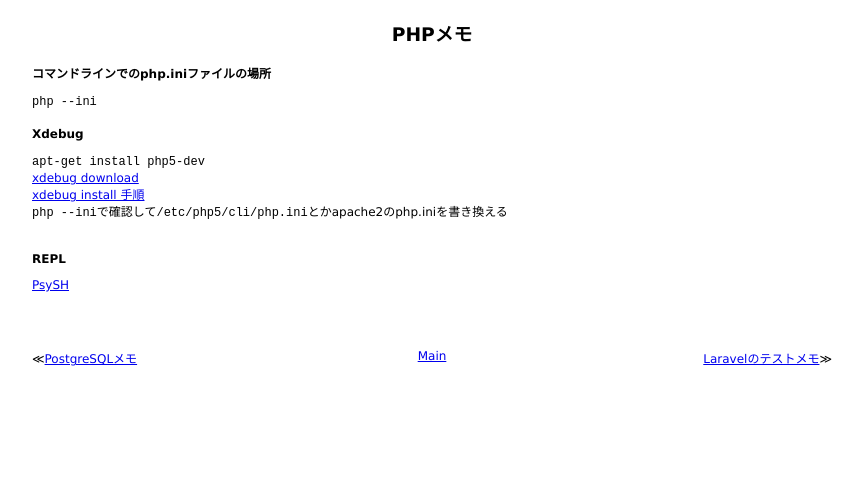
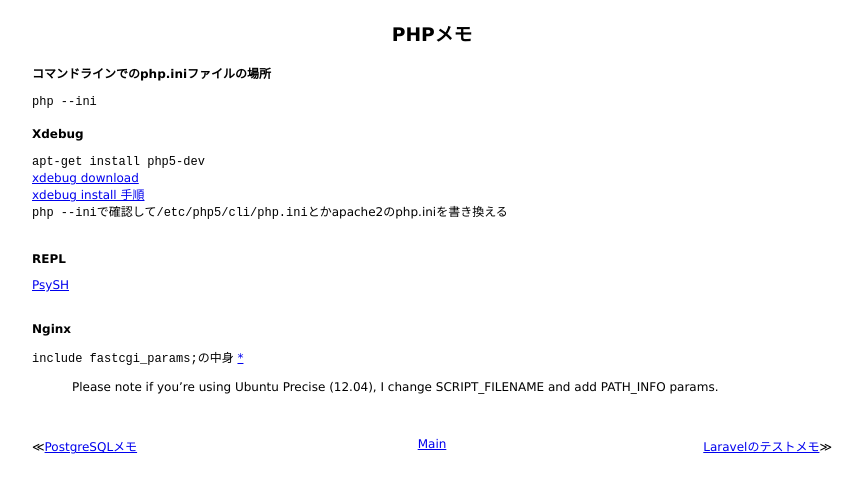
Before and after one commit to 38elements/38elements.github.com, a Jekyll site: the page built from _posts/2016-05-30-php.md, in a window 1280 px wide. Shown: the top 493 px of the page, without its empty margins (208-1071 px from the left). Built offline with Jekyll 4.4.1, drawn with Linux system fonts in a browser that asks for light colours.

Commit message:
Update 2016-05-30-php.md

```diff
--- a/_posts/2016-05-30-php.md
+++ b/_posts/2016-05-30-php.md
@@ -16,3 +16,7 @@ title: PHPメモ
 #### REPL
 [PsySH](https://github.com/bobthecow/psysh)
 <br>
+
+#### Nginx
+`include fastcgi_params;`の中身 [\*](https://www.nginx.com/resources/wiki/start/topics/examples/phpfcgi/#fastcgi-params)
+> Please note if you’re using Ubuntu Precise (12.04), I change SCRIPT_FILENAME and add PATH_INFO params.
```
